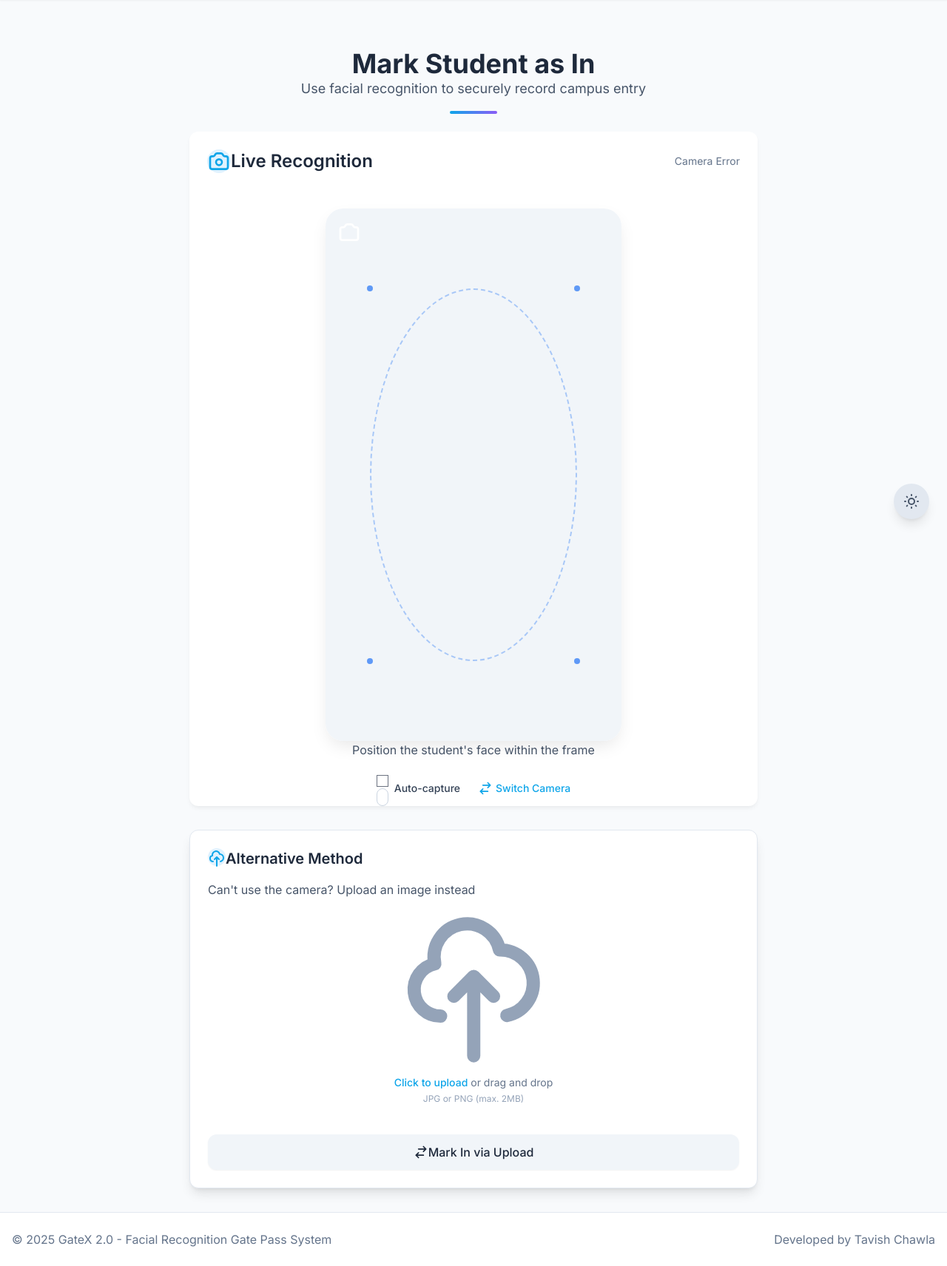
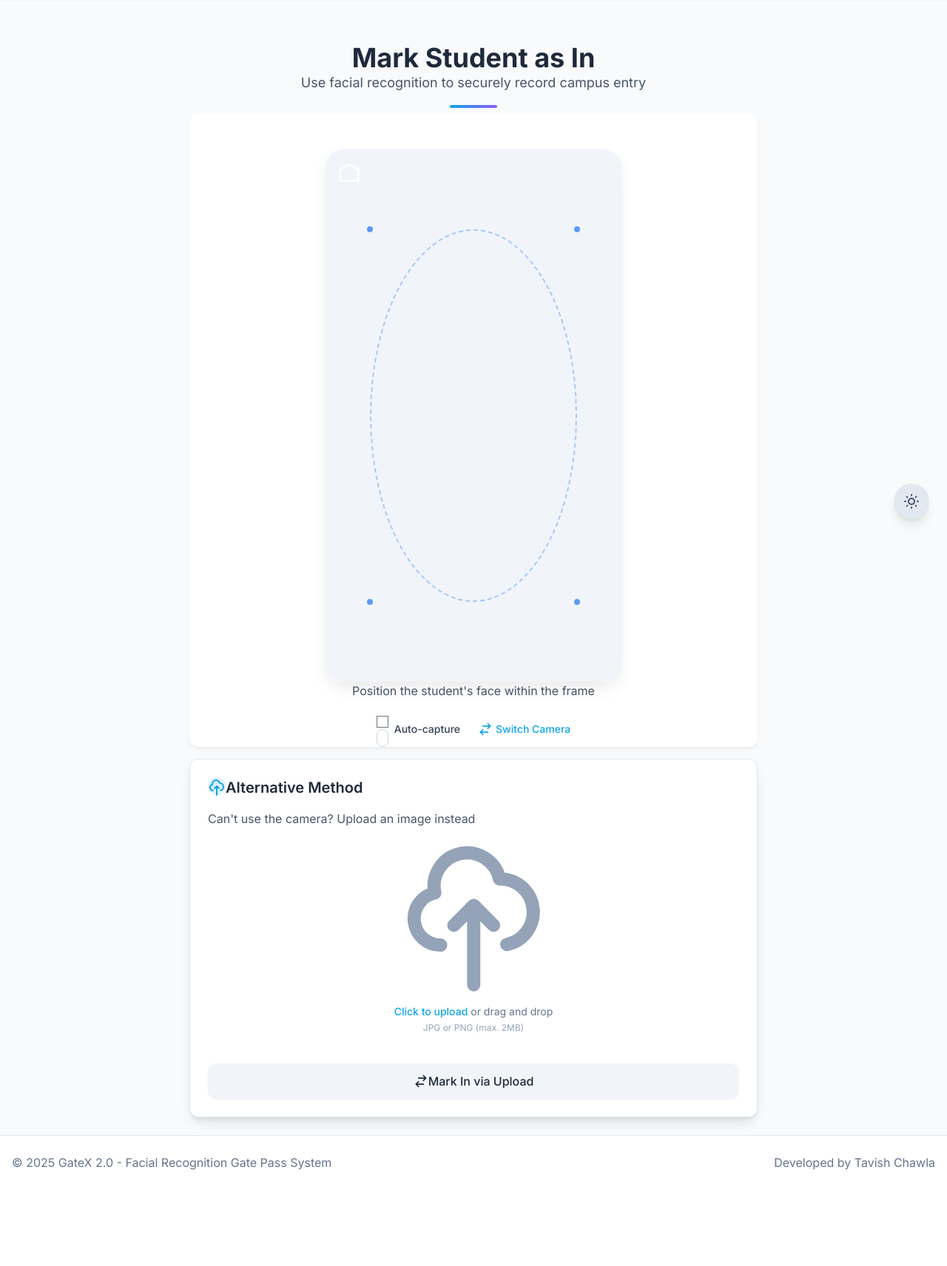
Before and after one commit to tchawla827/GateX_2.0, a Flask app: page /mark_in in a window 1280 px wide. Shown: the part 74-1786 px from the top of the page at 74% size. After the commit the page ends 1656 px from the top, so only its background shows below. Run offline with Flask 3, Linux system fonts and the light colour scheme; the visitor is signed in with stand-in values (Sample User, id 1); parts of the project's set-up code (start-up, migrations or seed data) failed here and were passed over.

Commit message:
mark_in layout fix #2

```diff
--- a/template/mark_in.html
+++ b/template/mark_in.html
@@ -3,9 +3,9 @@
 {% block title %}Mark In - Face Recognition{% endblock %}
 
 {% block content %}
-<div class="container mx-auto px-4 py-4 flex-grow">
+<div class="container mx-auto px-4 py-2 flex-grow">
     <!-- Hero Section -->
-    <div class="text-center mb-6">
+    <div class="text-center mb-2">
         <div class="inline-flex items-center justify-center w-20 h-20 bg-gradient-to-br from-primary-500 to-secondary-500 rounded-2xl shadow-lg mb-4">
             <svg xmlns="http://www.w3.org/2000/svg" class="h-10 w-10 text-white" fill="none" viewBox="0 0 24 24" stroke="currentColor">
                 <path stroke-linecap="round" stroke-linejoin="round" stroke-width="2" d="M3 9a2 2 0 012-2h.93a2 2 0 001.664-.89l.812-1.22A2 2 0 0110.07 4h3.86a2 2 0 011.664.89l.812 1.22A2 2 0 0018.07 7H19a2 2 0 012 2v9a2 2 0 01-2 2H5a2 2 0 01-2-2V9z" />
@@ -23,9 +23,9 @@
     <!-- Main Content -->
     <div class="max-w-3xl mx-auto">
         <!-- Camera Section -->
-        <div class="card bg-white dark:bg-surface-800 rounded-3xl shadow-xl overflow-hidden mb-8 transition-all duration-300 hover:shadow-2xl">
+        <div class="card bg-white dark:bg-surface-800 rounded-3xl shadow-xl overflow-hidden mb-4 transition-all duration-300 hover:shadow-2xl">
             <div class="p-6 pb-4">
-                <div class="flex items-center justify-between mb-6">
+                <div class="flex items-center justify-between mb-6" id="live-recognition-header">
                     <h2 class="text-2xl font-semibold text-surface-800 dark:text-surface-100">
                         <span class="relative">
                             <span class="absolute -left-2 -top-2 w-8 h-8 bg-primary-100 dark:bg-primary-900 rounded-full opacity-60"></span>
@@ -153,6 +153,13 @@
 </div>
 
 <style>
+    /* Hide the Live Recognition header & camera status */
+    #live-recognition-header,
+    #camera-status,
+    #camera-status + span {
+      display: none;
+    }
+
     /* Camera Styles */
     .camera-container {
         position: relative;
@@ -408,5 +415,4 @@
     // Initialize camera when page loads
     document.addEventListener('DOMContentLoaded', startCamera);
 </script>
-
 {% endblock %}
```
